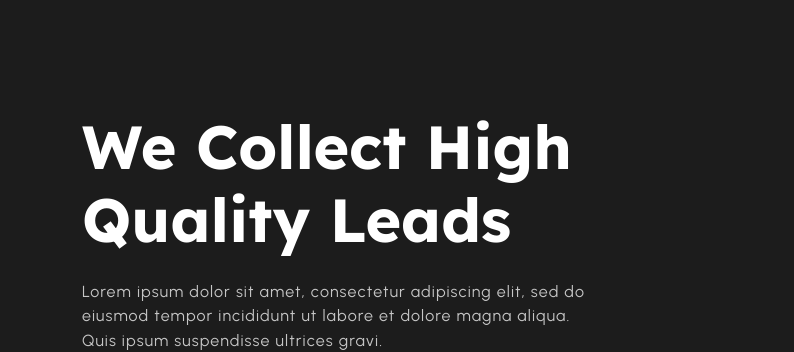
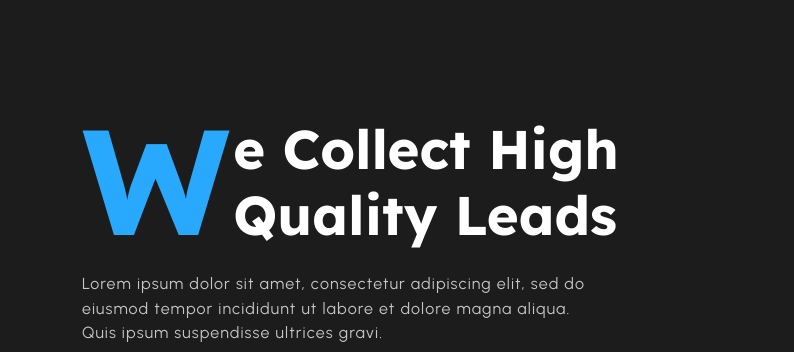
Before and after one commit to thapatechnical/BootstrapWebsite, a plain HTML site: page index.html in a window 1280 px wide. Shown: the part 134-486 px from the top of the page, 0-794 px from the left. Drawn offline with nearby package versions, Linux system fonts and the light colour scheme; grey boxes are pictures that could not be loaded.

Commit message:
iamges updated

```diff
--- a/css/style.css
+++ b/css/style.css
@@ -83,7 +83,16 @@ a{
     place-items: center;
     height: inherit;
 }
+.hero-section h1{
+    font-size: 3.4rem;
+}
 
+.hero-section h1:first-letter{
+    /*font-size: 10rem;*/
+    initial-letter: 2 ;
+    padding-right: .2rem;
+    color: var(--secondary-color);
+}
 
 .hero-video--section{
     width: 30rem;
```
Also changed, not shown: 3 other files.
